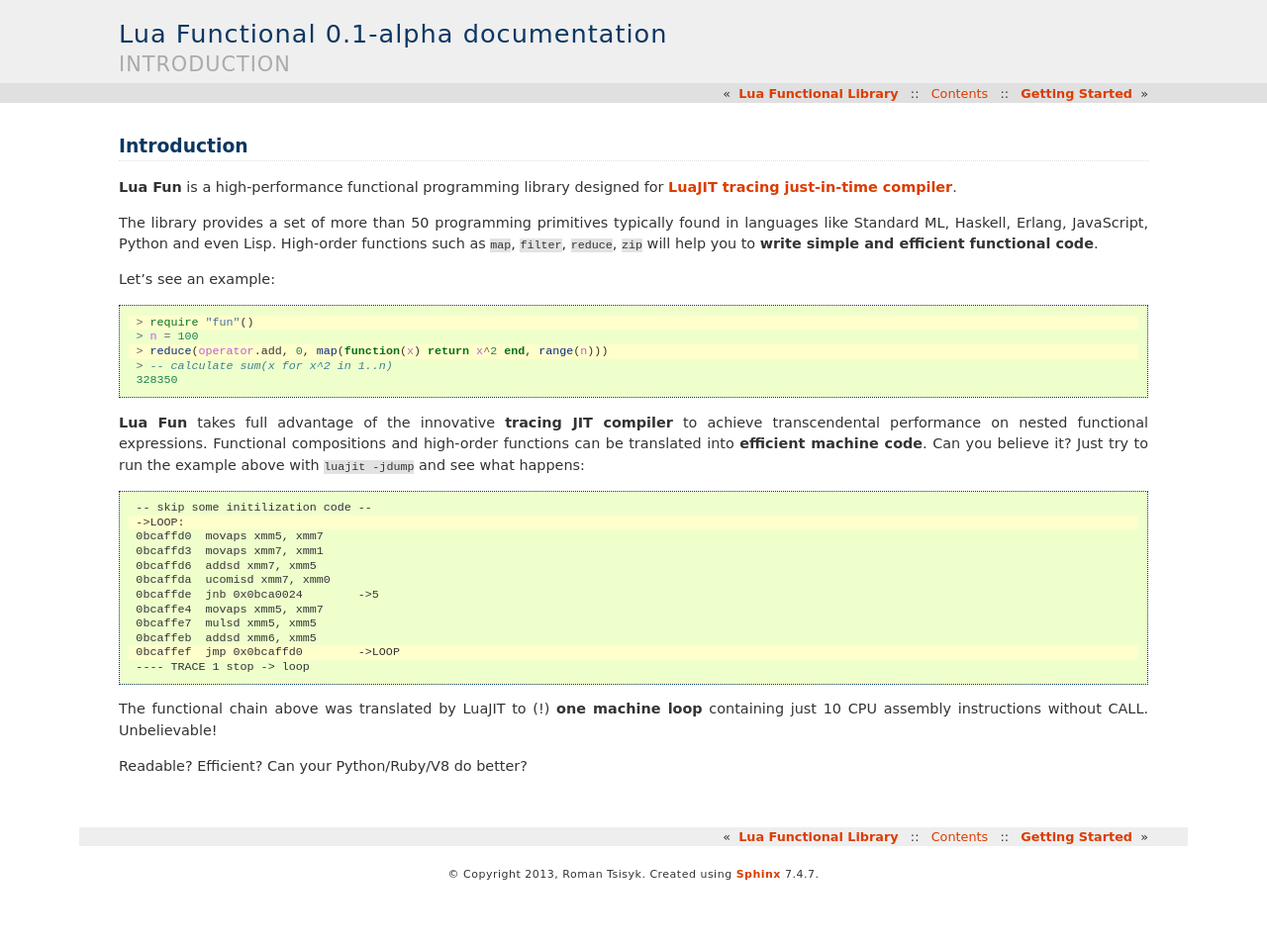
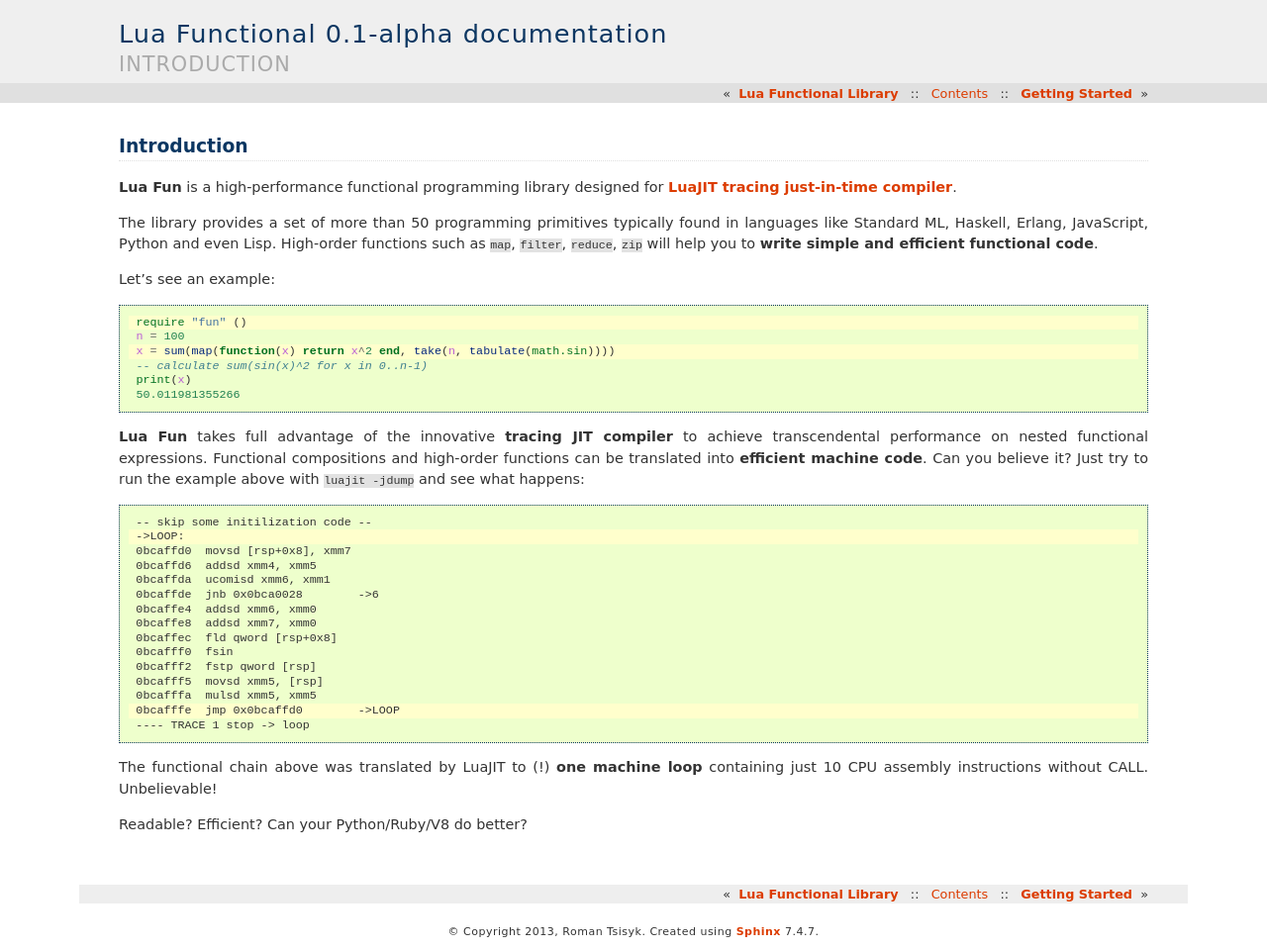
Before and after one commit to luafun/luafun, a Sphinx documentation site: the page built from doc/intro.rst, in a window 1280 px wide. Shown: the whole page at 99% size. Built offline with Sphinx 7.4.7, drawn with Linux system fonts in a browser that asks for light colours; cross-references to code outside the pages are shown as plain code; before the commit the page ends 900 px from its top, so only the background shows below that.

Commit message:
Update examples in intro.rst

```diff
--- a/doc/intro.rst
+++ b/doc/intro.rst
@@ -18,11 +18,12 @@
 .. code-block:: lua
    :emphasize-lines: 1, 3
 
-    > require "fun"()
-    > n = 100
-    > reduce(operator.add, 0, map(function(x) return x^2 end, range(n)))
-    > -- calculate sum(x for x^2 in 1..n)
-    328350
+    require "fun" ()
+    n = 100
+    x = sum(map(function(x) return x^2 end, take(n, tabulate(math.sin))))
+    -- calculate sum(sin(x)^2 for x in 0..n-1)
+    print(x)
+    50.011981355266
 
 **Lua Fun** takes full advantage of the innovative **tracing JIT compiler**
 to achieve transcendental performance on nested functional expressions.
@@ -31,20 +32,24 @@
 with ``luajit -jdump`` and see what happens:
 
 .. code-block:: none
-   :emphasize-lines: 2,11
+   :emphasize-lines: 2,14
 
     -- skip some initilization code --
     ->LOOP:
-    0bcaffd0  movaps xmm5, xmm7
-    0bcaffd3  movaps xmm7, xmm1
-    0bcaffd6  addsd xmm7, xmm5
-    0bcaffda  ucomisd xmm7, xmm0
-    0bcaffde  jnb 0x0bca0024        ->5
-    0bcaffe4  movaps xmm5, xmm7
-    0bcaffe7  mulsd xmm5, xmm5
-    0bcaffeb  addsd xmm6, xmm5
-    0bcaffef  jmp 0x0bcaffd0        ->LOOP
+    0bcaffd0  movsd [rsp+0x8], xmm7
+    0bcaffd6  addsd xmm4, xmm5
+    0bcaffda  ucomisd xmm6, xmm1
+    0bcaffde  jnb 0x0bca0028        ->6
+    0bcaffe4  addsd xmm6, xmm0
+    0bcaffe8  addsd xmm7, xmm0
+    0bcaffec  fld qword [rsp+0x8]
+    0bcafff0  fsin
+    0bcafff2  fstp qword [rsp]
+    0bcafff5  movsd xmm5, [rsp]
+    0bcafffa  mulsd xmm5, xmm5
+    0bcafffe  jmp 0x0bcaffd0        ->LOOP
     ---- TRACE 1 stop -> loop
+
 
 The functional chain above was translated by LuaJIT to (!) **one machine loop**
 containing just 10 CPU assembly instructions without CALL. Unbelievable!
```
